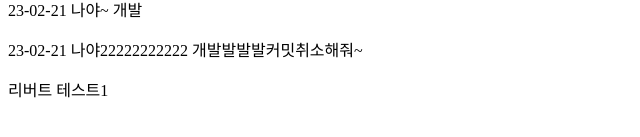
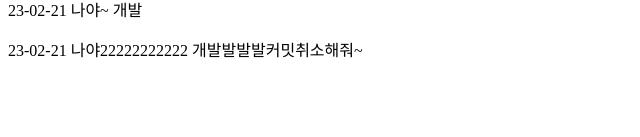
Before and after one commit to rimurang/test, a plain HTML site: page index.html in a window 1280 px wide. Shown: the part 291-428 px from the top of the page, without its empty margins (0-640 px from the left). Drawn offline with Linux system fonts and the light colour scheme.

Commit message:
Revert "리버트 테스트1 커밋"
This reverts commit 536d25bd1e04a635833be1f71d701e8564cd9c34.

```diff
--- a/index.html
+++ b/index.html
@@ -18,9 +18,5 @@
     <p>23-02-21 나야~ 개발</p>
     <p>23-02-21 나야22222222222 개발발발발커밋취소해줘~</p>
 
-
-
-    <p>리버트 테스트1</p>
-
 </body>
 </html>
```
